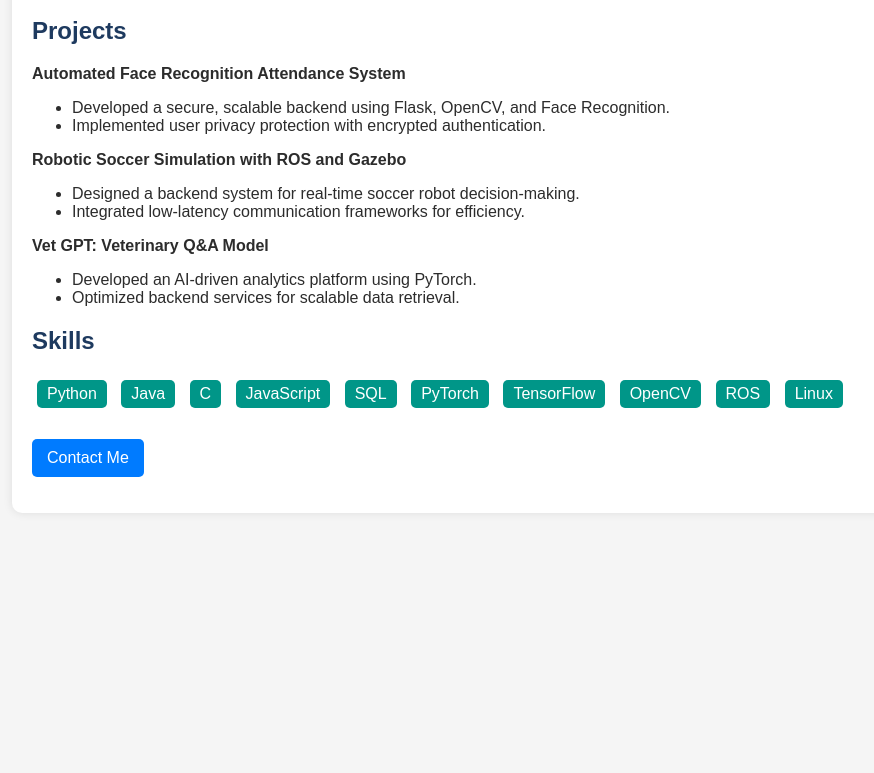
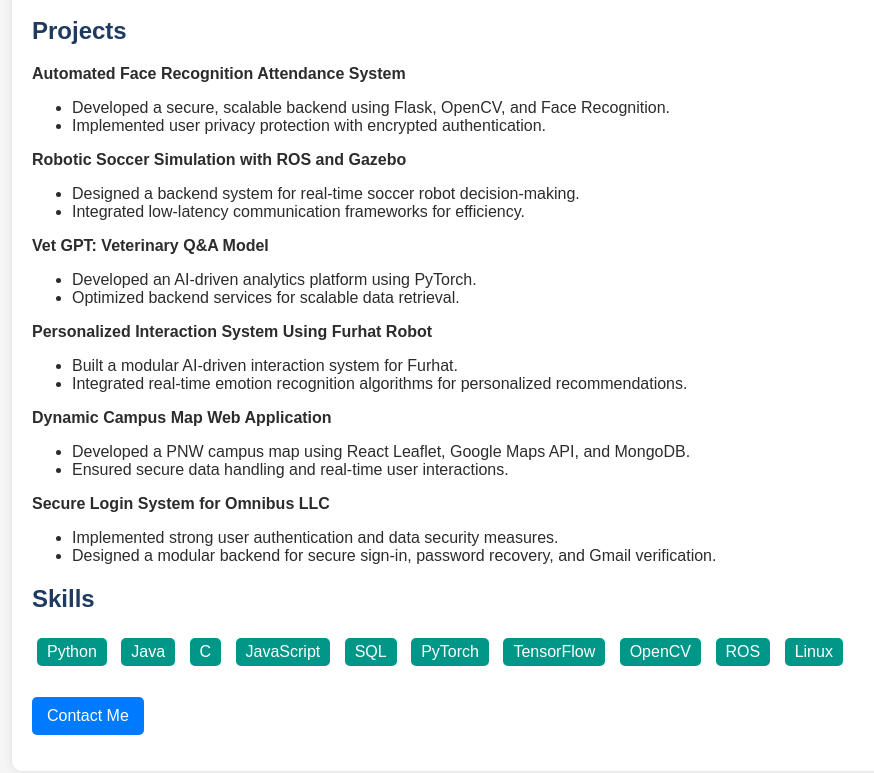
Before and after one commit to Vakulasri/Portfolio, a plain HTML site: page index.html in a window 1280 px wide. Shown: the part 610-1383 px from the top of the page, without its empty margins (96-970 px from the left). Before the commit the page ends 1143 px from the top, so only its background shows below. Drawn offline with Linux system fonts and the light colour scheme.

Commit message:
Add files via upload

```diff
--- a/index.html
+++ b/index.html
@@ -89,6 +89,21 @@
             <li>Developed an AI-driven analytics platform using PyTorch.</li>
             <li>Optimized backend services for scalable data retrieval.</li>
         </ul>
+        <p><strong>Personalized Interaction System Using Furhat Robot</strong></p>
+        <ul>
+            <li>Built a modular AI-driven interaction system for Furhat.</li>
+            <li>Integrated real-time emotion recognition algorithms for personalized recommendations.</li>
+        </ul>
+        <p><strong>Dynamic Campus Map Web Application</strong></p>
+        <ul>
+            <li>Developed a PNW campus map using React Leaflet, Google Maps API, and MongoDB.</li>
+            <li>Ensured secure data handling and real-time user interactions.</li>
+        </ul>
+        <p><strong>Secure Login System for Omnibus LLC</strong></p>
+        <ul>
+            <li>Implemented strong user authentication and data security measures.</li>
+            <li>Designed a modular backend for secure sign-in, password recovery, and Gmail verification.</li>
+        </ul>
         <h2>Skills</h2>
         <div class="skills">
             <span>Python</span>
```
